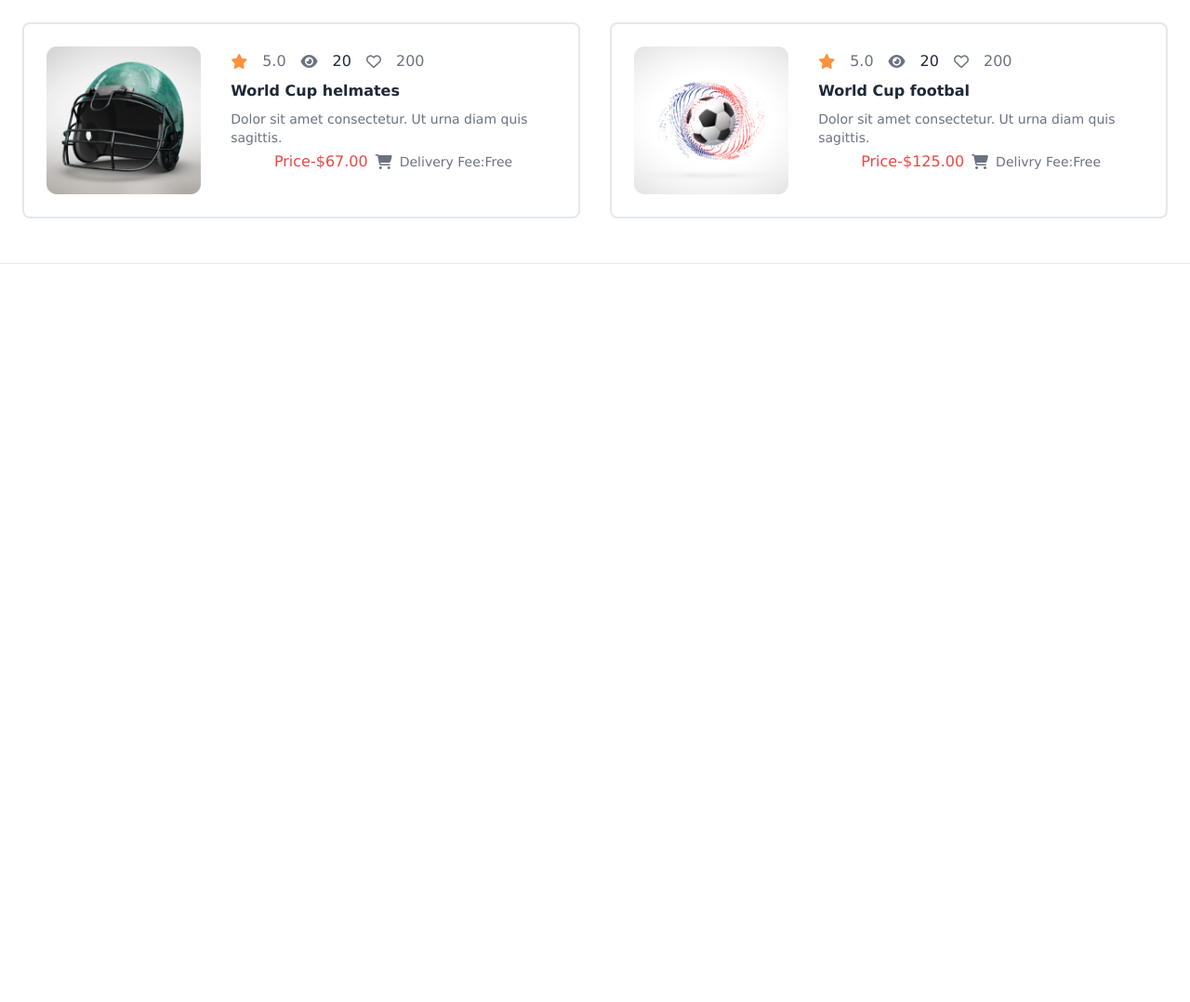
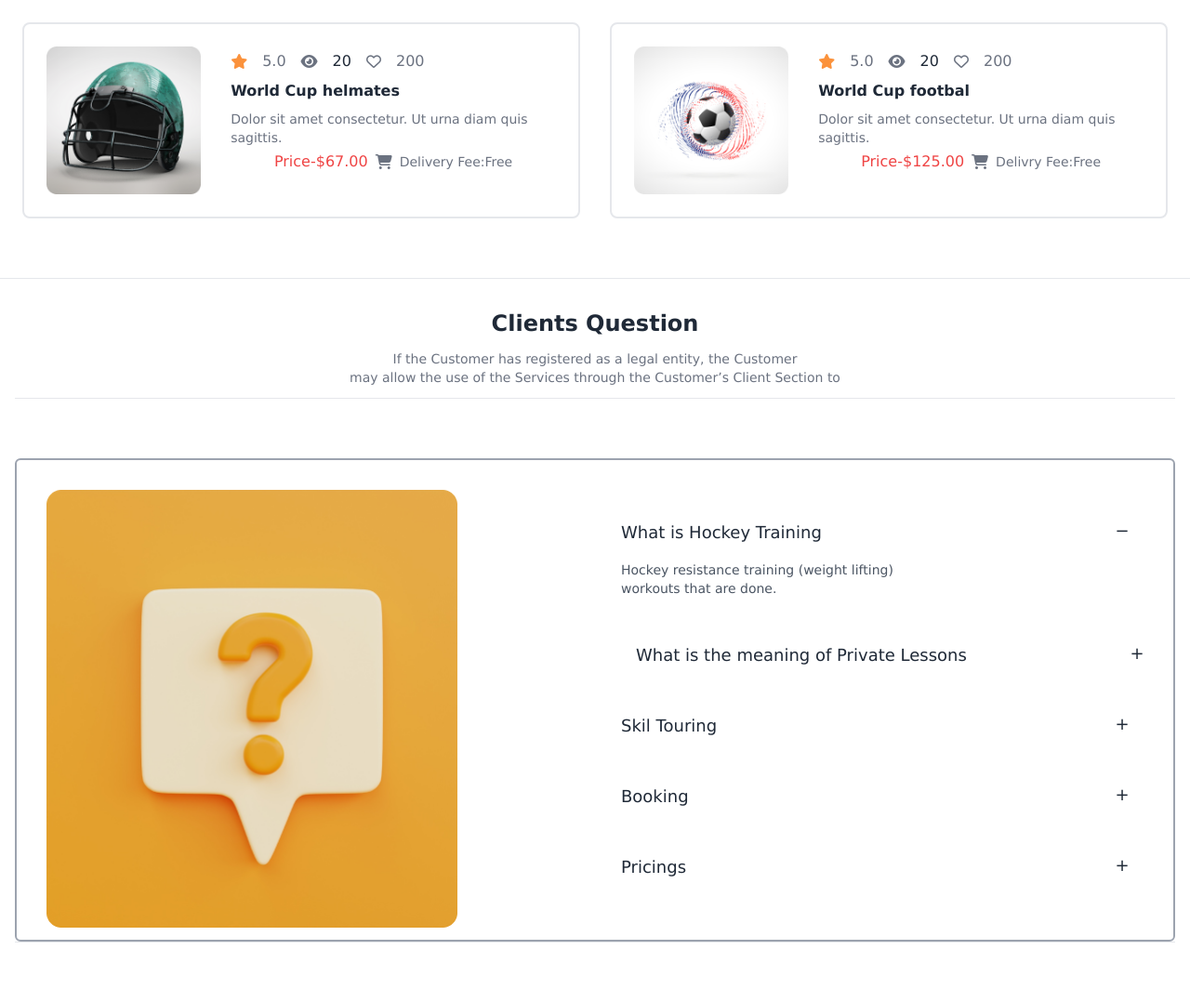
Before and after one commit to Jashimuddin123/hockey-club, a plain HTML site: page index.html in a window 1280 px wide. Shown: the part 2731-3809 px from the top of the page at 93% size. Before the commit the page ends 3031 px from the top, so only its background shows below. Drawn offline with nearby package versions, Linux system fonts and the light colour scheme.

Commit message:
ceate clients question section

```diff
--- a/index.html
+++ b/index.html
@@ -384,8 +384,75 @@
 
 
       </section>
-      <hr class="my-4">
+      <hr class="my-8">
       <!-- Our New Products ends here -->
+
+      <!-- Clients question section start here -->
+
+      <section class="px-4">
+        <h1 class="text-2xl font-semibold mt-6 mb-2 text-center">Clients Question</h1>
+        <p class=" text-gray-500 text-sm p-1  mb-2 text-center">If the Customer has registered as a legal entity, the Customer <br> may allow the use of the Services through the Customer’s Client Section to </p>
+        <hr class="py-8">
+        <!-- clients container -->
+        <div class="grid grid-cols-1 lg:grid-cols-2 gap-6 lg:border-2 border-gray-400 rounded-md p-8 h-[520px]">
+        <!-- img contant  -->
+        <div>
+          <img class="w-[442px] " src="./images/11.png" alt="">
+        </div>
+
+        <!-- accrodian contan -->
+        <div>
+          <div class="collapse collapse-plus bg-base-100 mt-4 text-left">
+            <input type="radio" name="my-accordion-3" checked="checked" />
+            <div class="collapse-title text-lg font-medium">
+             What is Hockey Training
+            </div>
+            <div class="collapse-content">
+              <p class="text-sm text-gray-600">Hockey resistance training (weight lifting) <br>
+                 workouts that are done.</p>
+            </div>
+          </div>
+          <div class="collapse collapse-plus bg-base-100 m-4">
+            <input type="radio" name="my-accordion-3" />
+            <div class="collapse-title text-lg font-mediumm">
+             What is the meaning of Private Lessons
+            </div>
+            <div class="collapse-content">
+              <p class="text-sm"> Private lessons are the same as one-to-one <br> lessons or Individual tuition.</p>
+            </div>
+          </div>
+          <div class="collapse collapse-plus bg-base-100 mt-4 ">
+            <input type="radio" name="my-accordion-3" />
+            <div class="collapse-title text-lg font-medium">
+              Skil Touring
+            </div>
+            <div class="collapse-content">
+              <p class="text-sm">Ski touring skill improvement For those who <br> already have some experience,. </p>
+            </div>
+          </div>
+          <div class="collapse collapse-plus bg-base-100 mt-4">
+            <input type="radio" name="my-accordion-3" />
+            <div class="collapse-title text-lg font-medium">
+              Booking
+            </div>
+            <div class="collapse-content">
+              <p class="text-sm">Finding a place in short order has never been easier. <br> search for properties nearby, </p>
+            </div>
+          </div>
+          <div class="collapse collapse-plus bg-base-100 mt-4 ">
+            <input type="radio" name="my-accordion-3" />
+            <div class="collapse-title text-lg font-medium">
+              Pricings
+            </div>
+            <div class="collapse-content">
+              <p class="text-sm">Pricing is the process whereby a business sets the price at which it will sell its products and services,</p>
+            </div>
+          </div>
+        </div>
+        </div>
+        <hr class="py-8">
+      </section>
+      <!-- Clients question section ends here -->
     </main>
 </body>
 </html>
```
